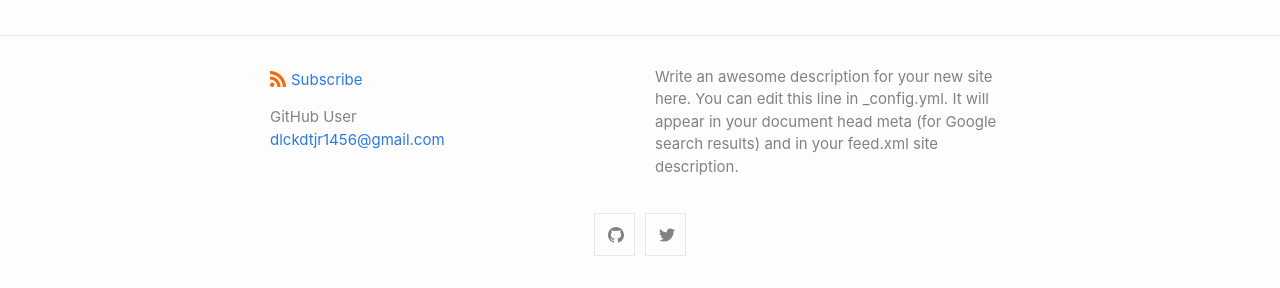
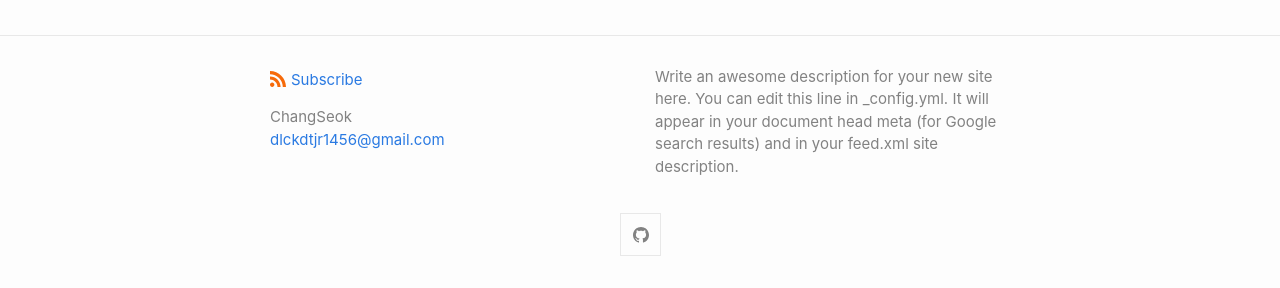
Before and after one commit to ChangSeok-Lee/ChangSeok-Lee.github.io, a Jekyll site: the page built from index.md, in a window 1280 px wide. Shown: the part 789-1077 px from the top of the page. Built offline with Jekyll 4.4.1, drawn with Linux system fonts in a browser that asks for light colours.

Commit message:
Update _config.yml

```diff
--- a/_config.yml
+++ b/_config.yml
@@ -1,6 +1,6 @@
 title: CS의 외장하드
 author:
-  name: GitHub User
+  name: ChangSeok
   email: dlckdtjr1456@gmail.com
 description: > # this means to ignore newlines until "show_excerpts:"
   Write an awesome description for your new site here. You can edit this
@@ -16,8 +16,8 @@ minima:
 
   # generate social links in footer
   social_links:
-    twitter: jekyllrb
-    github:  jekyll
+    #twitter: jekyllrb
+    github:  https://github.com/ChangSeok-Lee
     # devto: jekyll
     # dribbble: jekyll
     # facebook: jekyll
```
